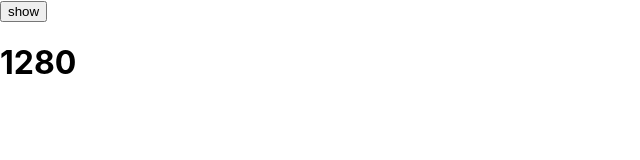
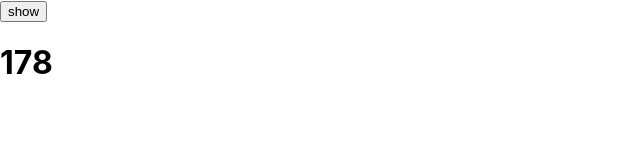
Before and after one commit to hoapng/react_f8, a React (Create React App) app: page / in a window 1280 px wide. Both pictures are taken after a click on the button "show". Shown: the top 160 px of the page, without its empty margins (0-640 px from the left). Built offline with nearby package versions, Linux system fonts and the light colour scheme.

Commit message:
useEffect with timer functions

```diff
--- a/src/Content.js
+++ b/src/Content.js
@@ -1,23 +1,18 @@
 import { useState, useEffect } from "react";
 
 function Content (){
-    const [width, setWidth] = useState(window.innerWidth)
+    const [countDown, setCountDown] = useState(180)
 
     useEffect(()=>{
-        const handleResize = ()=>{
-            setWidth(window.innerWidth)
-        }
-        window.addEventListener('resize', handleResize)
-        console.log('addEventListener')
-        //Cleanup function
-        return ()=>{
-            window.removeEventListener('scroll', handleResize)
-            console.log('removeEventListener')
-        }
+        const timeId = setInterval(()=>{
+            setCountDown(pre => pre -1)
+            console.log('countDown')
+        }, 1000)
+        return () => clearInterval(timeId)
     },[])
     return(
         <>
-        <h1>{width}</h1>
+        <h1>{countDown}</h1>
         </>
     )
 }
```
